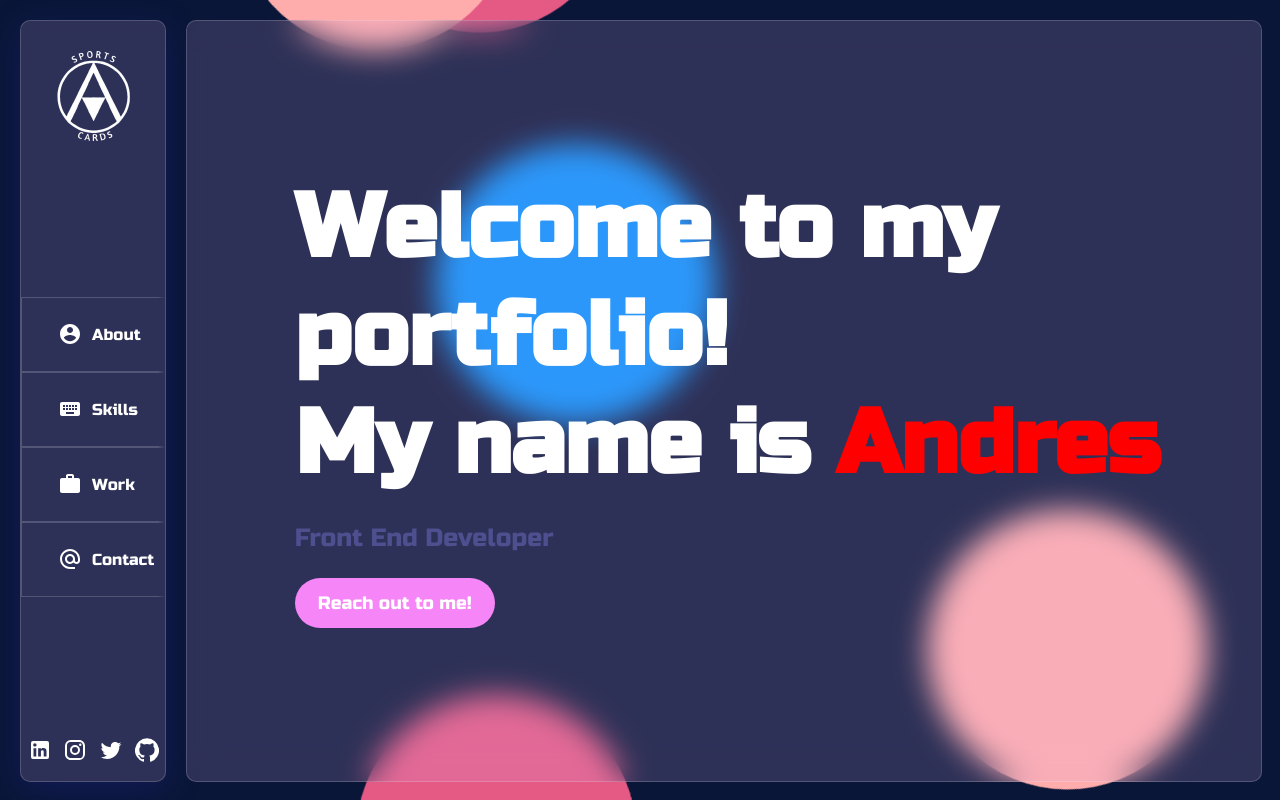
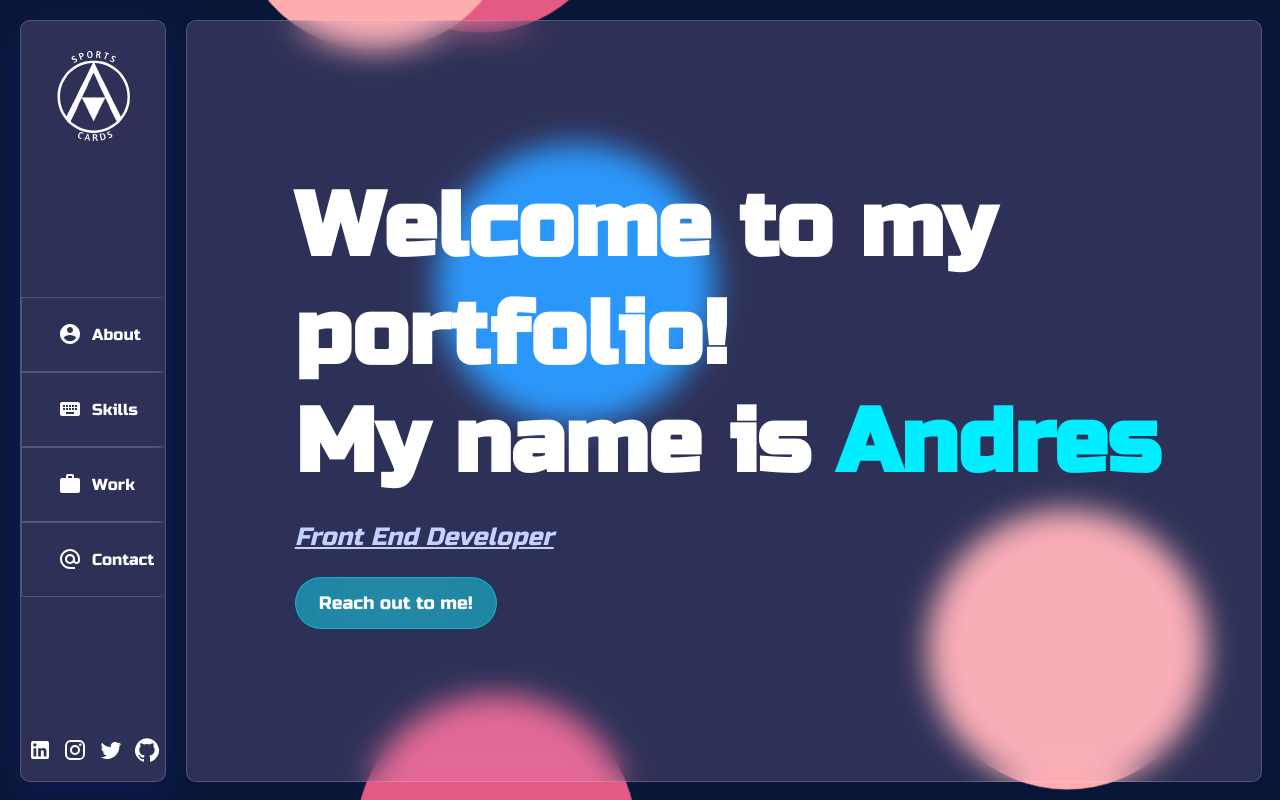
Before and after one commit to amedra13/Web-Portfolio, a React (Create React App) app: page / in a window 1280 px wide. Built offline with nearby package versions, Linux system fonts and the light colour scheme.

Commit message:
minor color changes

```diff
--- a/src/styles/About.scss
+++ b/src/styles/About.scss
@@ -2,8 +2,6 @@
 	@include content-styling;
 	background: $main-blurColor;
 	box-shadow: 0 8px 32px 0 rgba(31, 38, 135, 0.37);
-	// backdrop-filter: blur(6px);
-	// -webkit-backdrop-filter: blur(6px);
 	border: 1px solid rgba(255, 255, 255, 0.18);
 	border-radius: 10px;
 	display: flex;
@@ -12,7 +10,7 @@
 	font-family: $main-font;
 }
 .about__container {
-	background: rgba(160, 233, 211, 0.103);
+	background: $main-blurColor;
 	box-shadow: 0 4px 16px 0 rgba(0, 0, 7, 0.493);
 	width: 400px;
 	height: 500px;
@@ -22,7 +20,7 @@
 		animation: fade-in-bottom 0.6s cubic-bezier(0.39, 0.575, 0.565, 1) 1s both;
 		font-size: 70px;
 		margin: 0;
-		color: rgba(160, 233, 211, 0.288);
+		color: rgb(199, 209, 255);
 	}
 	p {
 		font-size: 20px;
@@ -31,7 +29,7 @@
 }
 
 .about__me {
-	background: rgba(160, 233, 211, 0.103);
+	background: $main-blurColor;
 	box-shadow: 0 4px 16px 0 rgba(0, 0, 7, 0.493);
 	width: 400px;
 	height: 500px;
--- a/src/styles/App.scss
+++ b/src/styles/App.scss
@@ -6,6 +6,8 @@ $highlight-icon: rgb(246, 133, 248);
 $main-font: 'Russo One', sans-serif;
 $main-bgColor: rgb(10, 22, 56);
 $main-blurColor: rgba(219, 181, 238, 0.171);
+$main-titleColor: rgb(199, 209, 255);
+$main-highlightBlue: rgb(0, 238, 255);
 
 @mixin content-styling {
 	width: 100%;
--- a/src/styles/Home.scss
+++ b/src/styles/Home.scss
@@ -20,11 +20,13 @@
 	}
 	p {
 		font-size: 25px;
-		color: rgba(98, 99, 180, 0.616);
+		font-style: italic;
+		text-decoration: underline;
+		color: rgb(199, 209, 255);
 		animation: fade-in-bottom 0.6s cubic-bezier(0.39, 0.575, 0.565, 1) 2s both;
 	}
 	span {
-		color: red;
+		color: $main-highlightBlue;
 	}
 }
 .home__contact {
@@ -37,6 +39,10 @@
 	background-color: $highlight-icon;
 	border-radius: 30px;
 	animation: fade-in-bottom 0.6s cubic-bezier(0.39, 0.575, 0.565, 1) 2.5s both;
+	background-color: rgba(0, 238, 255, 0.432);
+	border: 1px solid rgba(0, 238, 255, 0.432);
+	backdrop-filter: blur(40px);
+	color: rgba(255, 255, 255, 0.8);
 	a {
 		text-decoration: none;
 		color: white;
```
